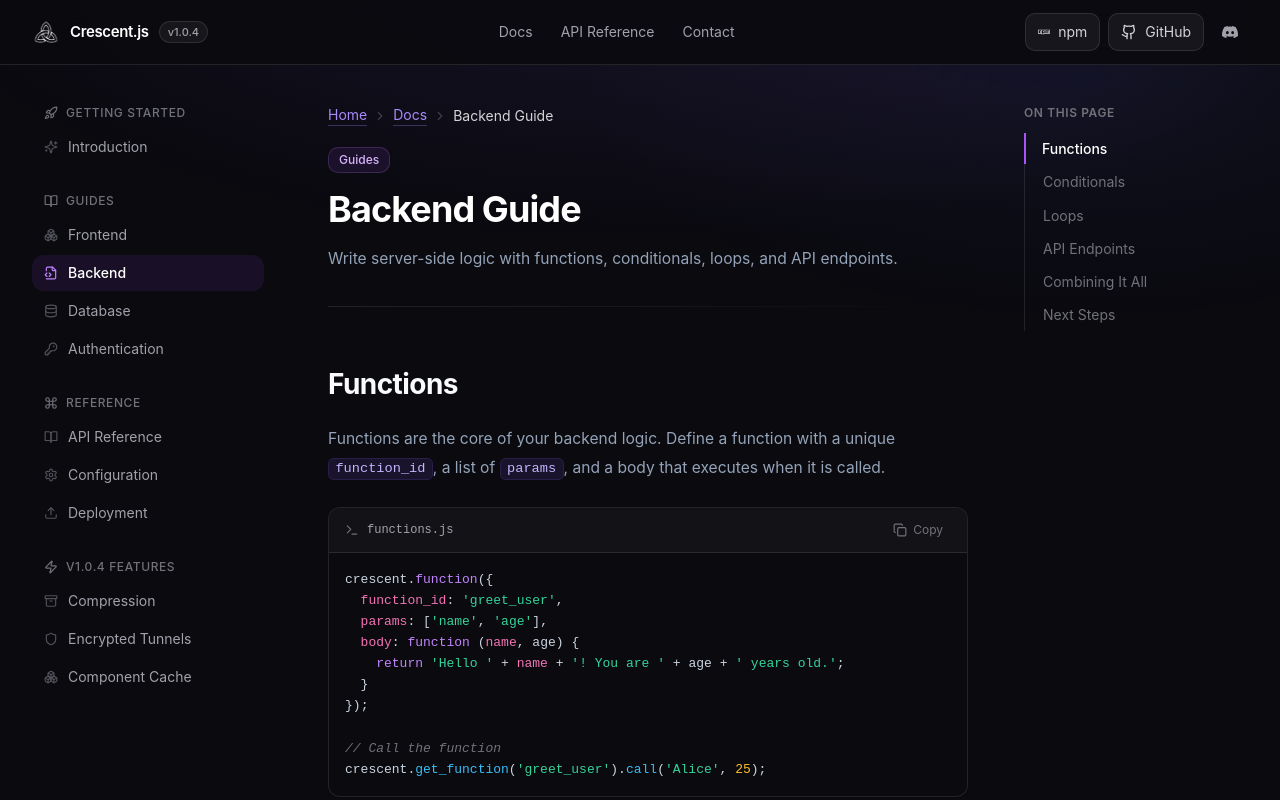
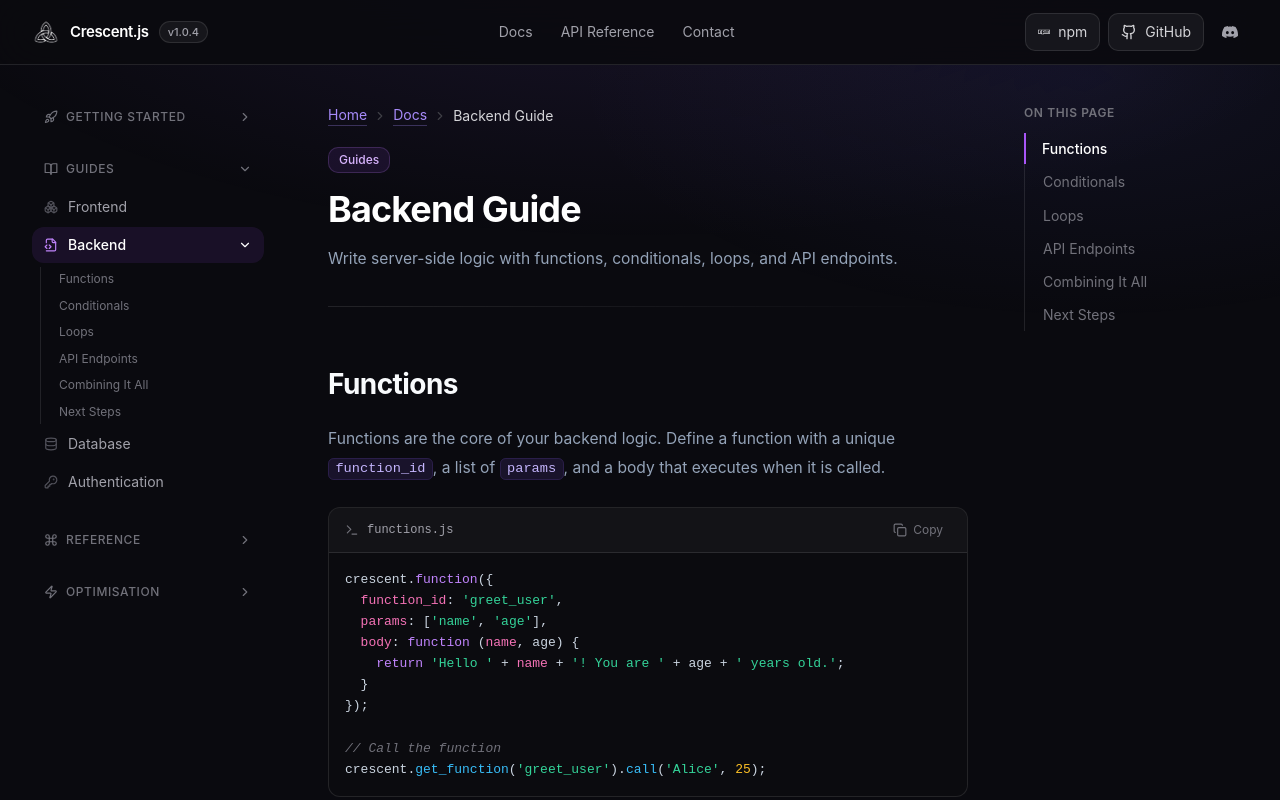
Before and after one commit to hnw5667/Crescent-JS, a Next.js app in the folder website/: page /docs/backend in a window 1280 px wide. Shown: the top 800 px of the page. Built offline with nearby package versions, Linux system fonts and the light colour scheme.

Commit message:
Add collapsible docs sidebar with inline page TOC and Optimisation section

```diff
--- a/website/src/components/docs/table-of-contents.tsx
+++ b/website/src/components/docs/table-of-contents.tsx
@@ -1,46 +1,21 @@
 'use client';
 
 import { useEffect, useState } from 'react';
-
-interface Heading {
-  id: string;
-  text: string;
-  level: number;
-}
+import { usePageHeadings } from '@/lib/use-page-headings';
 
 export function TableOfContents() {
-  const [headings, setHeadings] = useState<Heading[]>([]);
+  const headings = usePageHeadings();
   const [activeId, setActiveId] = useState<string>('');
 
   useEffect(() => {
     const main = document.querySelector('main');
     if (!main) return;
 
-    let intersectionObserver: IntersectionObserver | null = null;
-
-    const scan = () => {
     const elements = Array.from(
       main.querySelectorAll('h2[id], h3[id]')
     ) as HTMLElement[];
 
-      const items = elements.map((el) => ({
-        id: el.id,
-        text: el.textContent || '',
-        level: el.tagName === 'H2' ? 2 : 3,
-      }));
-
-      setHeadings((prev) =>
-        prev.length === items.length && prev.every((h, i) => h.id === items[i].id)
-          ? prev
-          : items
-      );
-      setActiveId('');
-
-      if (intersectionObserver) {
-        intersectionObserver.disconnect();
-      }
-
-      intersectionObserver = new IntersectionObserver(
+    const observer = new IntersectionObserver(
       (entries) => {
         for (const entry of entries) {
           if (entry.isIntersecting) {
@@ -53,22 +28,11 @@ export function TableOfContents() {
     );
 
     for (const el of elements) {
-        intersectionObserver.observe(el);
+      observer.observe(el);
     }
-    };
 
-    scan();
-
-    // Re-scan whenever the article content changes (e.g. client-side
-    // navigation between doc pages), regardless of React commit timing.
-    const mutationObserver = new MutationObserver(scan);
-    mutationObserver.observe(main, { childList: true, subtree: true });
-
-    return () => {
-      mutationObserver.disconnect();
-      intersectionObserver?.disconnect();
-    };
-  }, []);
+    return () => observer.disconnect();
+  }, [headings]);
 
   if (headings.length === 0) {
     return null;
--- a/website/src/components/sidebar.tsx
+++ b/website/src/components/sidebar.tsx
@@ -2,16 +2,17 @@
 
 import Link from 'next/link';
 import { usePathname } from 'next/navigation';
-import { Menu, X, BookOpen, Boxes, Database, KeyRound, Sparkles, SlidersHorizontal, Rocket, Globe, Command, FileCode2, Settings, Upload, Zap, Shield, Archive } from 'lucide-react';
-import { useState } from 'react';
-import { docsNav } from '@/lib/docs-nav';
+import { Menu, X, ChevronDown, BookOpen, Boxes, Database, KeyRound, Sparkles, Rocket, Command, FileCode2, Settings, Upload, Zap, Shield, Archive } from 'lucide-react';
+import { useEffect, useState } from 'react';
+import { docsNav, type DocSection } from '@/lib/docs-nav';
+import { usePageHeadings } from '@/lib/use-page-headings';
 import { cn } from '@/lib/utils';
 
 const sectionIcons: Record<string, React.ReactNode> = {
   'Getting Started': <Rocket className="h-3.5 w-3.5" />,
   Guides: <BookOpen className="h-3.5 w-3.5" />,
   Reference: <Command className="h-3.5 w-3.5" />,
-  'v1.0.4 Features': <Zap className="h-3.5 w-3.5" />,
+  Optimisation: <Zap className="h-3.5 w-3.5" />,
 };
 
 const itemIcons: Record<string, React.ReactNode> = {
@@ -28,29 +29,96 @@ const itemIcons: Record<string, React.ReactNode> = {
   'Component Cache': <Boxes className="h-3.5 w-3.5" />,
 };
 
+function isItemActive(href: string, pathname: string) {
+  return pathname === href || pathname.startsWith(href + '/');
+}
+
+function activeSections(pathname: string) {
+  return docsNav
+    .filter((section) => section.items.some((item) => isItemActive(item.href, pathname)))
+    .map((section) => section.title);
+}
+
 interface SidebarContentProps {
   pathname: string;
   onNavigate?: () => void;
 }
 
 function SidebarContent({ pathname, onNavigate }: SidebarContentProps) {
+  const headings = usePageHeadings();
+
+  // Sections the user has expanded/collapsed. The section holding the active
+  // page is always expanded (unless the user explicitly collapses it).
+  const [collapsedSections, setCollapsedSections] = useState<Record<string, boolean>>({});
+  const [tocOpenHref, setTocOpenHref] = useState<string | null>(null);
+
+  const activeHref = docsNav
+    .flatMap((section) => section.items)
+    .find((item) => isItemActive(item.href, pathname))?.href;
+
+  // Open the TOC for the active page whenever the route changes.
+  useEffect(() => {
+    setTocOpenHref(activeHref ?? null);
+  }, [pathname, activeHref]);
+
+  const isExpanded = (section: DocSection) =>
+    collapsedSections[section.title] === undefined
+      ? section.items.some((item) => isItemActive(item.href, pathname))
+      : !collapsedSections[section.title];
+
+  const toggleSection = (title: string) => {
+    setCollapsedSections((prev) => {
+      const currentExpanded =
+        prev[title] === undefined
+          ? activeSections(pathname).includes(title)
+          : !prev[title];
+      return { ...prev, [title]: currentExpanded };
+    });
+  };
+
+  const toggleToc = (href: string) => {
+    setTocOpenHref((current) => (current === href ? null : href));
+  };
+
+  const tocOpen = (item: { href: string }) =>
+    item.href === activeHref && tocOpenHref === item.href && headings.length > 0;
+
   return (
     <nav className="space-y-7">
       {docsNav.map((section) => (
         <div key={section.title}>
-          <h3 className="mb-2 flex items-center gap-2 px-3 text-xs font-medium uppercase tracking-wider text-zinc-500">
+          <button
+            type="button"
+            onClick={() => toggleSection(section.title)}
+            aria-expanded={isExpanded(section)}
+            className="mb-2 flex w-full items-center gap-2 rounded-md px-3 py-1 text-xs font-medium uppercase tracking-wider text-zinc-500 transition-colors hover:text-zinc-300"
+          >
             {sectionIcons[section.title]}
-            {section.title}
-          </h3>
+            <span className="flex-1 text-left">{section.title}</span>
+            <ChevronDown
+              className={cn(
+                'h-3.5 w-3.5 shrink-0 transition-transform',
+                isExpanded(section) ? '' : '-rotate-90',
+              )}
+            />
+          </button>
+
+          {isExpanded(section) && (
             <ul className="space-y-0.5">
               {section.items.map((item) => {
-              const isActive =
-                pathname === item.href || pathname.startsWith(item.href + '/');
+                const isActive = isItemActive(item.href, pathname);
                 return (
                   <li key={item.href}>
                     <Link
                       href={item.href}
-                    onClick={onNavigate}
+                      onClick={(e) => {
+                        if (isActive) {
+                          e.preventDefault();
+                          toggleToc(item.href);
+                        } else {
+                          onNavigate?.();
+                        }
+                      }}
                       className={cn(
                         'group flex items-center gap-2.5 rounded-lg px-3 py-2 text-sm transition-colors',
                         isActive
@@ -69,11 +137,39 @@ function SidebarContent({ pathname, onNavigate }: SidebarContentProps) {
                         </span>
                       )}
                       {item.title}
+                      {isActive && (
+                        <ChevronDown
+                          className={cn(
+                            'ml-auto h-3.5 w-3.5 shrink-0 transition-transform',
+                            tocOpen(item) ? '' : '-rotate-90',
+                          )}
+                        />
+                      )}
                     </Link>
+
+                    {tocOpen(item) && (
+                      <ul className="ml-2 mt-1 space-y-0.5 border-l border-white/10">
+                        {headings.map((heading) => (
+                          <li key={heading.id}>
+                            <a
+                              href={`#${heading.id}`}
+                              onClick={onNavigate}
+                              className={cn(
+                                'block border-l-2 border-transparent py-1 pr-2 text-xs leading-snug text-zinc-500 transition-colors hover:border-white/20 hover:text-zinc-300',
+                                heading.level === 2 ? 'pl-4' : 'pl-7',
+                              )}
+                            >
+                              {heading.text}
+                            </a>
+                          </li>
+                        ))}
+                      </ul>
+                    )}
                   </li>
                 );
               })}
             </ul>
+          )}
         </div>
       ))}
     </nav>
--- a/website/src/lib/docs-nav.ts
+++ b/website/src/lib/docs-nav.ts
@@ -66,7 +66,7 @@ export const docsNav: DocSection[] = [
     ],
   },
   {
-    title: 'v1.0.4 Features',
+    title: 'Optimisation',
     items: [
       {
         title: 'Compression',
--- /dev/null
+++ b/website/src/lib/use-page-headings.ts
@@ -0,0 +1,47 @@
+'use client';
+
+import { useEffect, useState } from 'react';
+
+export interface PageHeading {
+  id: string;
+  text: string;
+  level: number;
+}
+
+/**
+ * Read the h2/h3 headings with ids from the page's <main> element.
+ * Re-scans when the article content changes (client-side nav between docs).
+ */
+export function usePageHeadings(): PageHeading[] {
+  const [headings, setHeadings] = useState<PageHeading[]>([]);
+
+  useEffect(() => {
+    const main = document.querySelector('main');
+    if (!main) return;
+
+    const scan = () => {
+      const elements = Array.from(
+        main.querySelectorAll('h2[id], h3[id]')
+      ) as HTMLElement[];
+      const items = elements.map((el) => ({
+        id: el.id,
+        text: el.textContent || '',
+        level: el.tagName === 'H2' ? 2 : 3,
+      }));
+      setHeadings((prev) =>
+        prev.length === items.length && prev.every((h, i) => h.id === items[i].id)
+          ? prev
+          : items
+      );
+    };
+
+    scan();
+
+    const observer = new MutationObserver(scan);
+    observer.observe(main, { childList: true, subtree: true });
+
+    return () => observer.disconnect();
+  }, []);
+
+  return headings;
+}
```
Also changed, not shown: 1 other file (tests, documents, lock files or other folders). Lines whose indentation alone changed are shown as unchanged.
